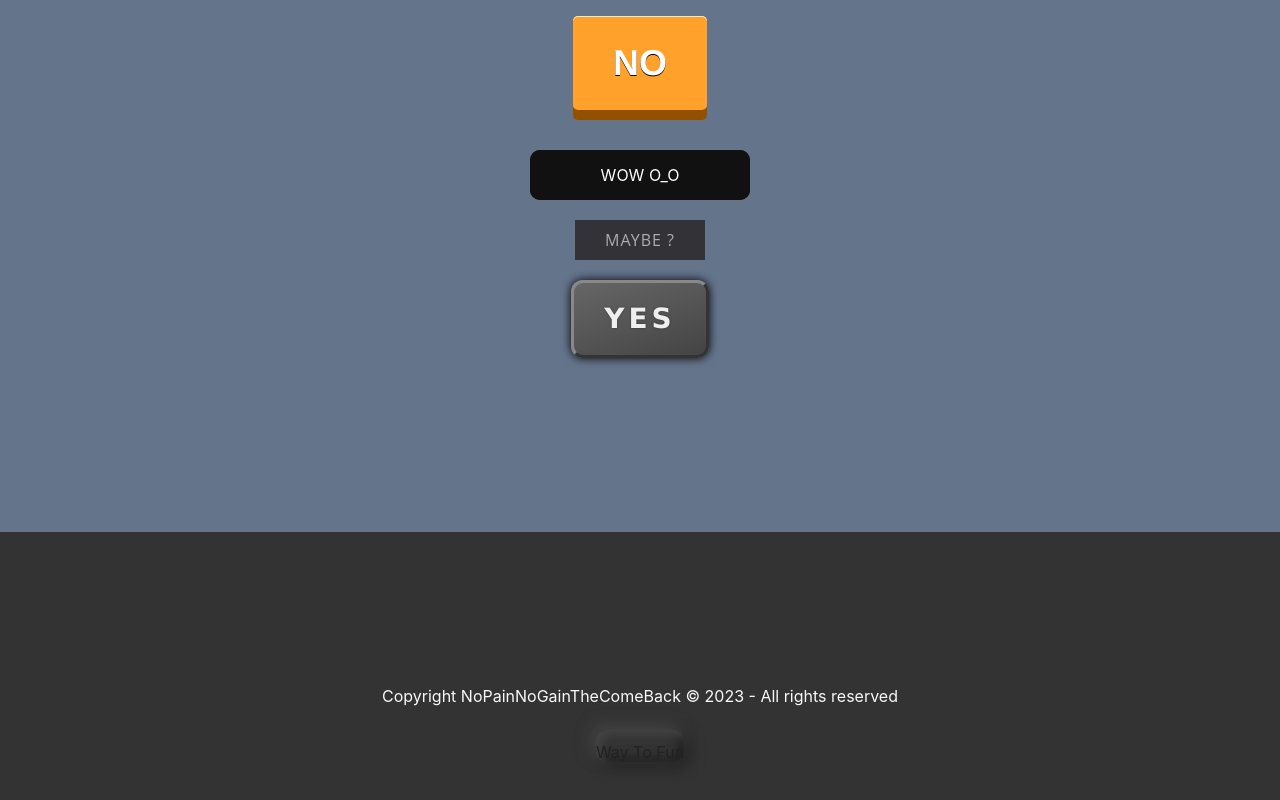
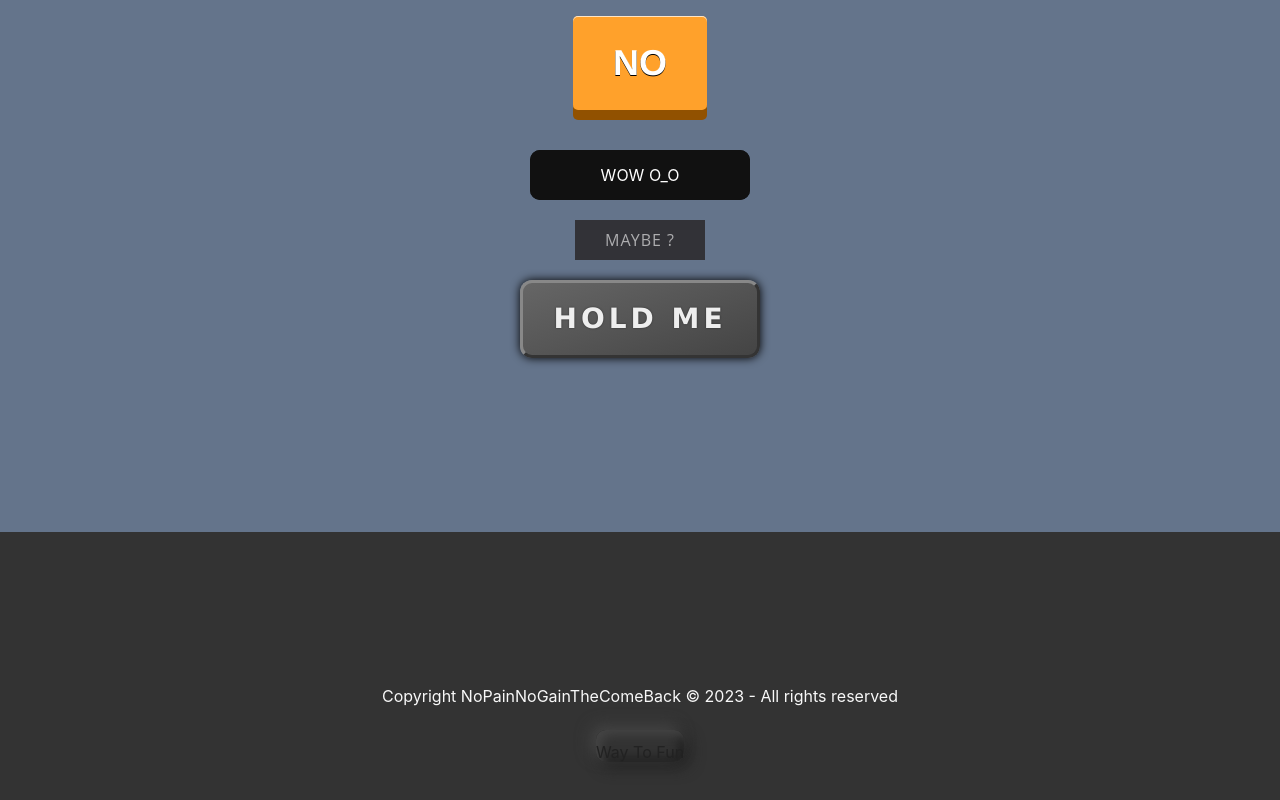
Before and after one commit to BarzaGuignol/NoPainNoGainTheComeBack, a React (Vite) app in the folder frontend/: page /panic-room in a window 1280 px wide. Shown: the part 668-1468 px from the top of the page. Built offline with nearby package versions, Linux system fonts and the light colour scheme.

Commit message:
mise en place url jeu

```diff
--- a/frontend/src/components/RunButton.jsx
+++ b/frontend/src/components/RunButton.jsx
@@ -19,8 +19,8 @@ export default function RunButton() {
         <div className="btn-flip" data-back="Nope" data-front="Maybe ?" />
       </div>
       <div className="mt-5">
-        <a href="http://localhost:3000/" className="power">
-          YES
+        <a href="https://racing.pmnd.rs/" className="power">
+          HOLD ME
           <span />
           <span />
           <span />
--- /dev/null
+++ b/frontend/src/pages/TheGame.jsx
@@ -0,0 +1,5 @@
+import React from "react";
+
+export default function TheGame() {
+  return <div />;
+}
```
